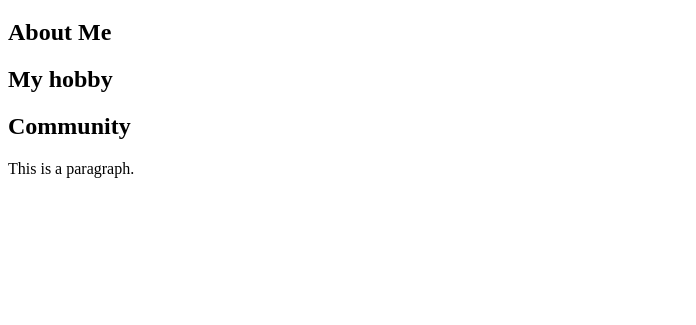
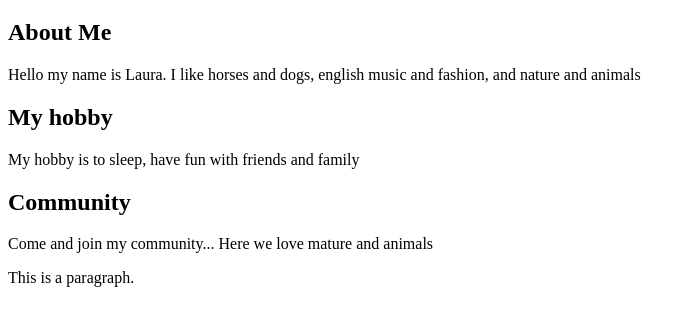
Before and after one commit to lekroo/hello, a plain HTML site: page index.html in a window 1280 px wide. Shown: the part 61-386 px from the top of the page, without its empty margins (0-696 px from the left). Drawn offline with Linux system fonts and the light colour scheme.

Commit message:
Update index.html

```diff
--- a/index.html
+++ b/index.html
@@ -4,8 +4,13 @@
 
 <h1>Welcome to my hobby website</h1>
   <h2>About Me</h2>
+  <p> Hello my name is Laura. I like horses and dogs, english music and fashion, and nature and animals</p>
+
   <h2>My hobby</h2>
-  <h2>Community</h2>
+  <p>My hobby is to sleep, have fun with friends and family</p>
+
+<h2>Community</h2>
+  <p>Come and join my community... Here we love mature and animals</p>
 
 <p>This is a paragraph.</p>
 
```
